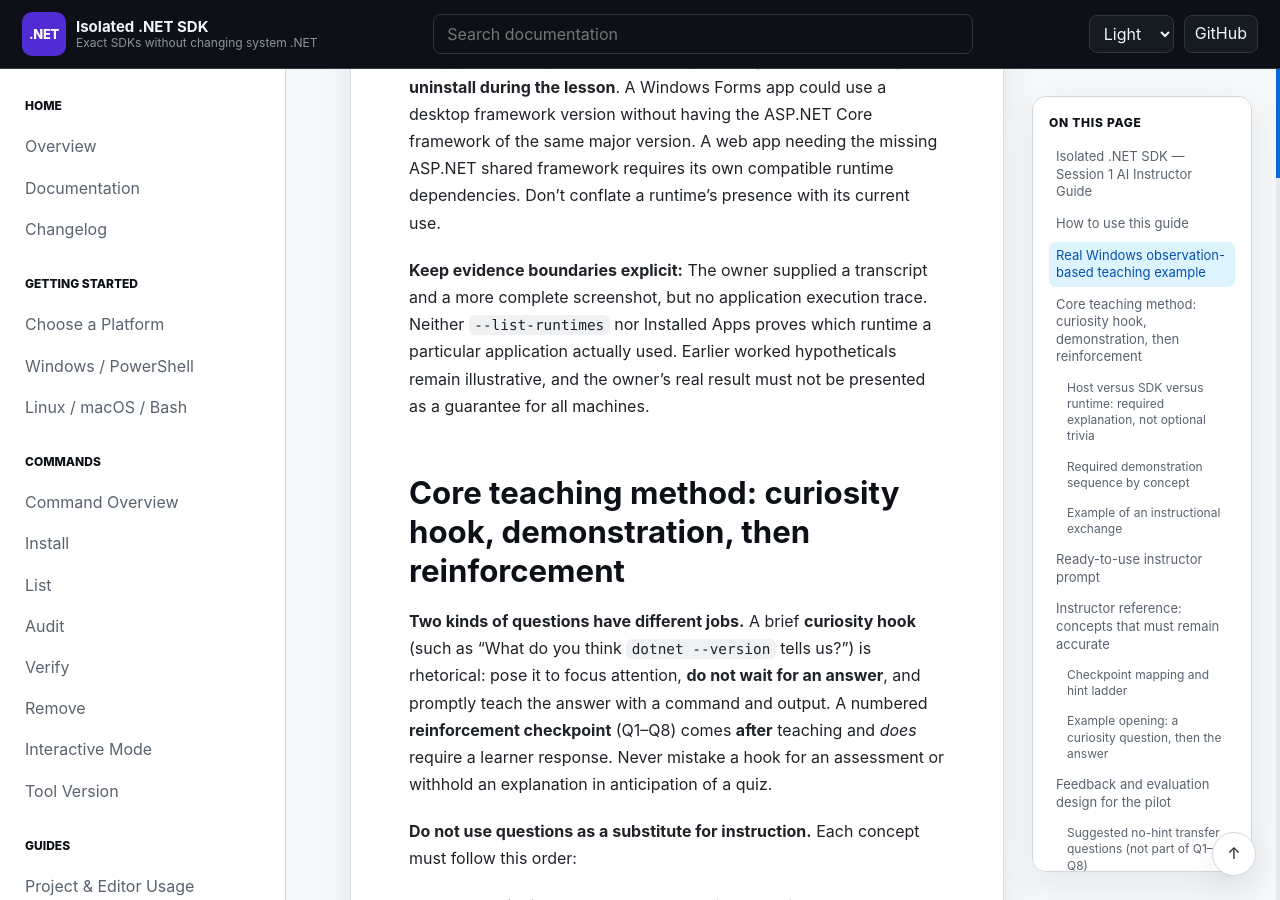
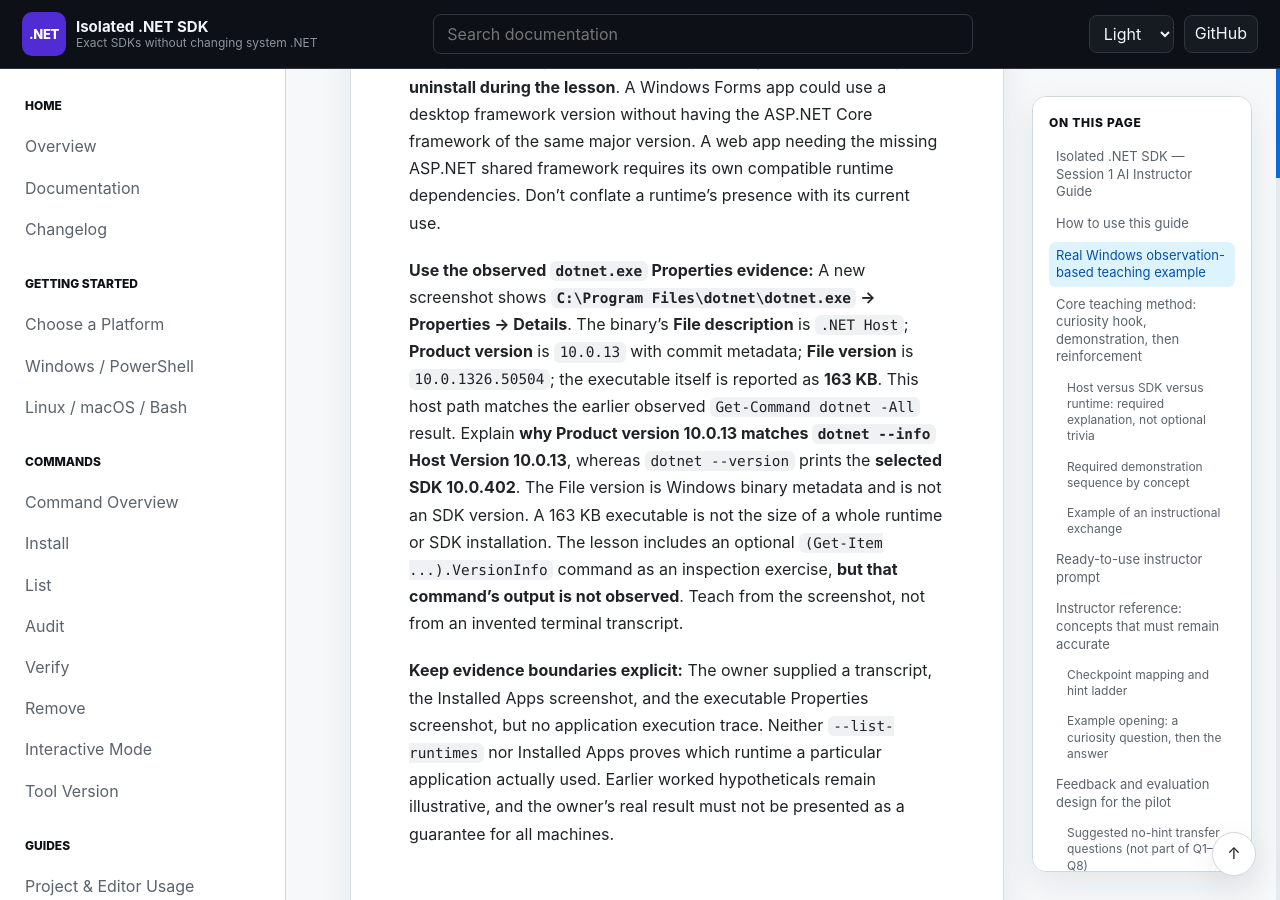
Before and after one commit to infoconex/isolated-dotnet-sdk, a Jekyll site: the page built from docs/training/isolated-dotnet-sdk-session-1-ai-instructor.md, in a window 1280 px wide and 900 px high, scrolled down 2688 px. Built offline with Jekyll 4.4.1, drawn with Linux system fonts in a browser that asks for light colours; our own code applies the rules of GitHub Pages for plain Markdown files; some of the changed text lies outside the part shown.

Commit message:
docs(training): align AI teaching with dotnet host executable properties

```diff
--- a/docs/training/isolated-dotnet-sdk-session-1-ai-instructor.md
+++ b/docs/training/isolated-dotnet-sdk-session-1-ai-instructor.md
@@ -26,7 +26,9 @@
 
 **Safety/support context:** Microsoft ended support for .NET 7 on May 14, 2024, and .NET 6 on November 12, 2024. Explain why an unsupported component warrants dependency review, **not a surprise uninstall during the lesson**. A Windows Forms app could use a desktop framework version without having the ASP.NET Core framework of the same major version. A web app needing the missing ASP.NET shared framework requires its own compatible runtime dependencies. Don't conflate a runtime's presence with its current use.
 
-**Keep evidence boundaries explicit:** The owner supplied a transcript and a more complete screenshot, but no application execution trace. Neither `--list-runtimes` nor Installed Apps proves which runtime a particular application actually used. Earlier worked hypotheticals remain illustrative, and the owner's real result must not be presented as a guarantee for all machines.
+**Use the observed `dotnet.exe` Properties evidence:** A new screenshot shows **`C:\Program Files\dotnet\dotnet.exe` → Properties → Details**. The binary's **File description** is `.NET Host`; **Product version** is `10.0.13` with commit metadata; **File version** is `10.0.1326.50504`; the executable itself is reported as **163 KB**. This host path matches the earlier observed `Get-Command dotnet -All` result. Explain **why Product version 10.0.13 matches `dotnet --info` Host Version 10.0.13**, whereas `dotnet --version` prints the **selected SDK 10.0.402**. The File version is Windows binary metadata and is not an SDK version. A 163 KB executable is not the size of a whole runtime or SDK installation. The lesson includes an optional `(Get-Item ...).VersionInfo` command as an inspection exercise, **but that command's output is not observed**. Teach from the screenshot, not from an invented terminal transcript.
+
+**Keep evidence boundaries explicit:** The owner supplied a transcript, the Installed Apps screenshot, and the executable Properties screenshot, but no application execution trace. Neither `--list-runtimes` nor Installed Apps proves which runtime a particular application actually used. Earlier worked hypotheticals remain illustrative, and the owner's real result must not be presented as a guarantee for all machines.
 
 ## Core teaching method: curiosity hook, demonstration, then reinforcement
 
@@ -73,7 +75,7 @@
 
 | Topic, then checkpoint | Curiosity hook (rhetorical; **do not wait**) | Example to show **before the checkpoint** | Interpret and troubleshoot |
 | --- | --- | --- | --- |
-| Three decisions → Q1 | “What do you think `dotnet --version` returns?” | Lesson section 1: annotated `--version`, `--info`, `--list-runtimes` output, host/SDK/runtime diagram, and management tool `-Version` / `--version` comparison | Explain how the **called program** determines what its version flag reports; distinguish management-tool release, selected SDK, hosting component, and installed/app runtime. |
+| Three decisions → Q1 | “What do you think `dotnet --version` returns?” | Lesson sections 1 and 7: annotated `--version`, `--info`, `--list-runtimes`, management-tool version comparison, and observed `dotnet.exe` file Product/File properties | Explain management-tool version, selected SDK, host product/file versions, and runtime as distinct identities; don't conflate binary version metadata with SDK selection. |
 | Shell executable → Q2, Q3 | “What if there are two different `dotnet.exe` files?” | Lesson section 2: `Get-Command dotnet -All`, `where.exe dotnet`, or Bash `type -a dotnet` with two paths | Explain command precedence, aliases/functions, and why a full path fixes the host but not every SDK-selection decision. |
 | SDK selection → Q4, Q5 | “Could the same executable report two different SDKs?” | Lesson section 3: `dotnet --list-sdks` shows `8.0.408` + `10.0.401`; different working directories produce different `--version` results | Walk through `global.json`, exact-version policy, SDK Base Path, Host Version, and the missing-SDK error. |
 | Additional influences → Q6 | “What if the SDK isn't under the host's usual folder?” | Lesson section 4: .NET 10+ `global.json` with `sdk.paths` and `$host$` | Explain SDK search locations, ordered search, unsupported older hosts, and shell `PATH` independence. |
```
